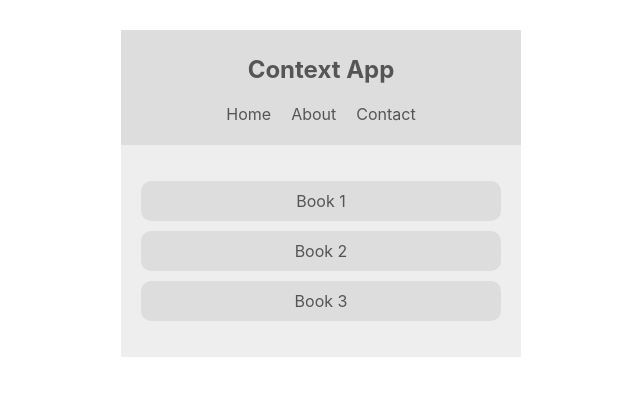
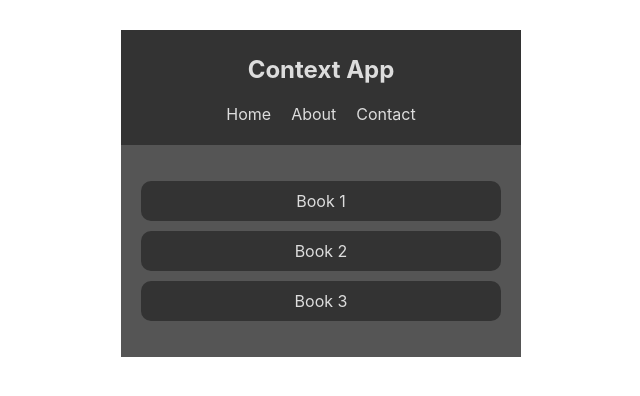
Before and after one commit to RichardMillerWimmer/contextapp, a React (Create React App) app: page / in a window 1280 px wide. Shown: the top 396 px of the page, without its empty margins (319-959 px from the left). Built offline with nearby package versions, Linux system fonts and the light colour scheme.

Commit message:
ThemeContext toggleTheme func

```diff
--- a/src/contexts/ThemeContext.js
+++ b/src/contexts/ThemeContext.js
@@ -13,13 +13,16 @@ export const ThemeContextProvider = (props) => {
 
         console.log(newTheme)
         setTheme({...newTheme})
-        console.log(theme)
+        setTheme(newTheme => ({
+            ...newTheme, isLightTheme: !newTheme.isLightTheme
+        }))
     }
 
     useEffect(() => {
         toggleTheme()
     }, [])
 
+    // console.log(theme)
 
     return (
         <ThemeContext.Provider value={[theme, setTheme]}>
```
